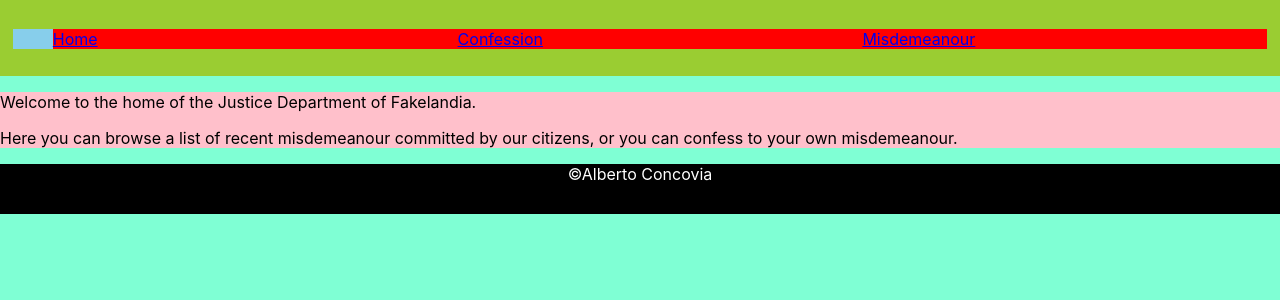
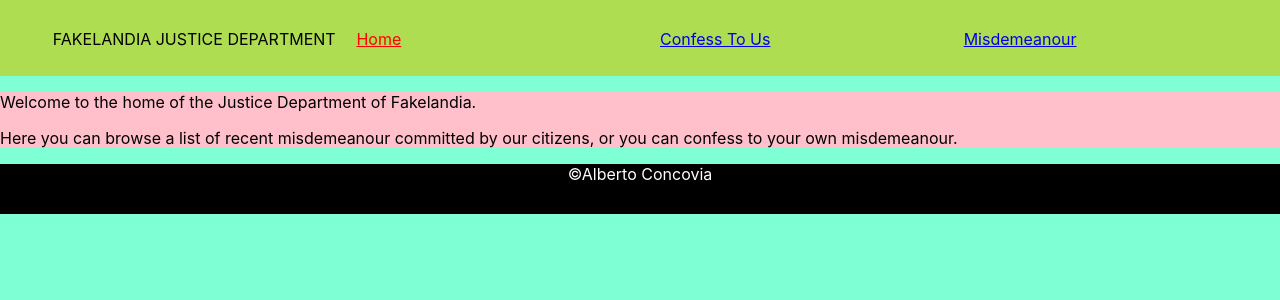
Before and after one commit to AlbertoConcovia/router-justice-for-fakelandia, a React (Create React App) app: page / in a window 1280 px wide. Shown: the top 300 px of the page. Built offline with nearby package versions, Linux system fonts and the light colour scheme.

Commit message:
activeClassName style added into Nav.js

```diff
--- a/src/App.css
+++ b/src/App.css
@@ -12,10 +12,10 @@ main {
 }
 
 .header {
-    background-color: yellowgreen;
-    height: 50px;
-    padding: 1%
-  }
+  background-color: rgb(175, 221, 82);
+  height: 50px;
+  padding: 1%;
+}
 
 .footer {
   background-color: black;
@@ -25,14 +25,16 @@ main {
   text-align: center;
 }
 
-.wrapper {
+.navbar-nav {
   display: flex;
   justify-content: space-between;
-  background-color: skyblue;
 }
 
-.nav-links {
-  background-color: red;
+.nav-item {
   flex: 1;
-  list-style-type:none;
+  list-style-type: none;
 }
+
+.active {
+    color: red;
+  }
--- a/src/components/header/Nav.js
+++ b/src/components/header/Nav.js
@@ -1,11 +1,12 @@
-import { NavLink }  from 'react-router-dom';
+import { NavLink } from "react-router-dom";
 
 const Nav = () => (
   <nav >
-    <ul className="wrapper">
-      <li className="nav-links"><NavLink to='/'>Home</NavLink></li>
-      <li className="nav-links"><NavLink to='/Confession'>Confession</NavLink></li>
-      <li className="nav-links"><NavLink to='/Misdemeanour'>Misdemeanour</NavLink></li>
+    <ul className="navbar-nav" >
+      <li className="nav-item ">FAKELANDIA JUSTICE DEPARTMENT</li>
+      <li className="nav-item "> <NavLink activeClassName="active" to="/" > Home </NavLink>   </li>
+      <li className="nav-item "> <NavLink activeClassName="active" to="/Confession" >Confess To Us</NavLink>  </li>
+      <li className="nav-item "> <NavLink activeClassName="active" to="/Misdemeanour"> Misdemeanour </NavLink>  </li>
     </ul>
   </nav>
 );
```
